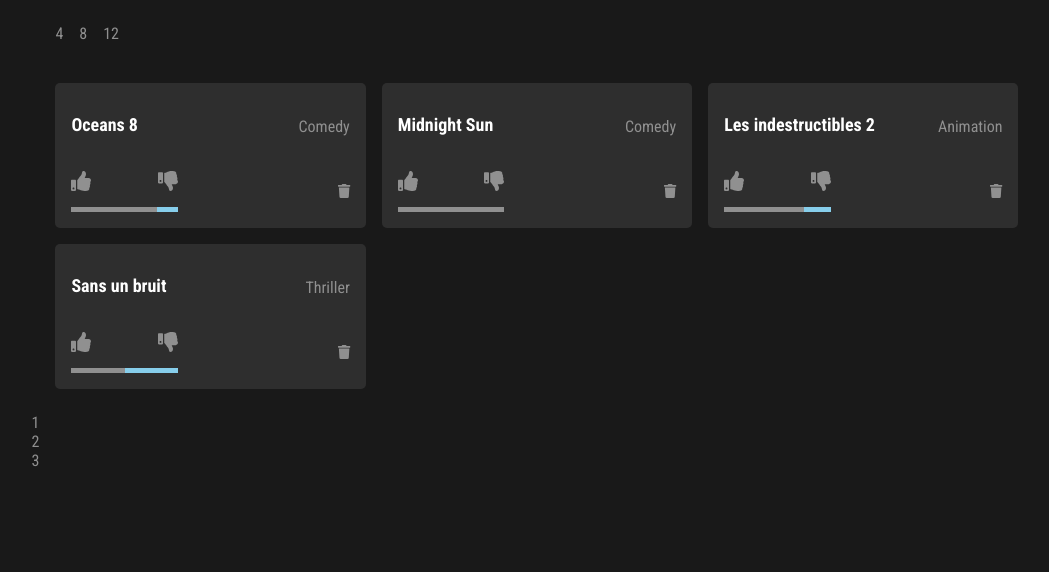
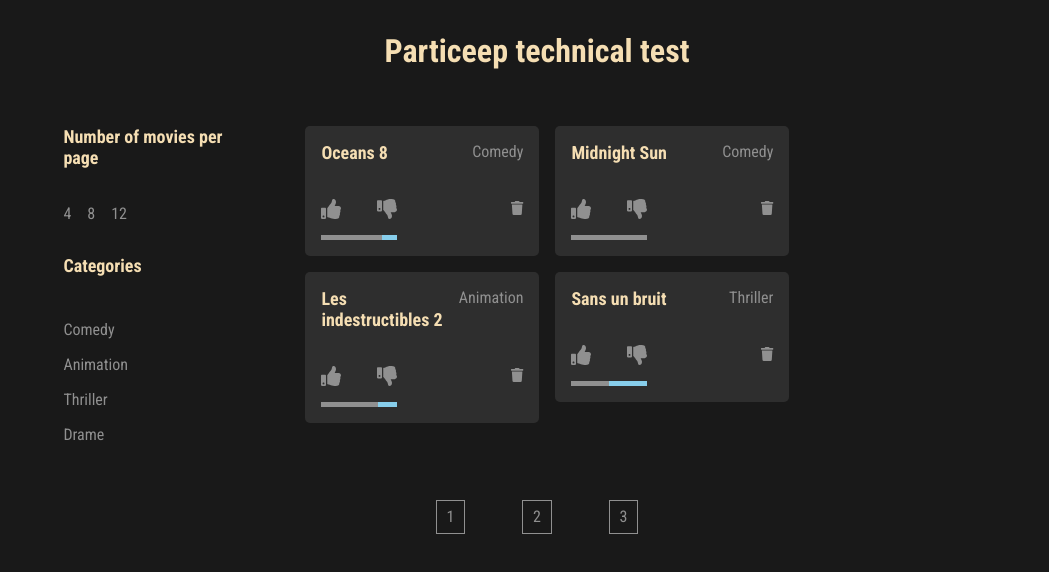
Before and after one commit to AshFromAvalon/particeep, a React (Create React App) app: page / in a window 1280 px wide. Shown: the top 572 px of the page, without its empty margins (103-1152 px from the left). Built offline with nearby package versions, Linux system fonts and the light colour scheme.

Commit message:
layout menu

```diff
--- a/src/App.css
+++ b/src/App.css
@@ -4,12 +4,27 @@
   max-width: 1144px;
 }
 
+header {
+  text-align: center;
+}
+
+header h1 {
+  margin: 1em 0;
+  color: wheat;
+}
+
 .nav {
-  padding: 0 1.5em;
+  margin-top: 1.5em;
+  padding: 0 2em;
+  min-width: 250px;
 }
 
 .nav-limit-item + .nav-limit-item {
   margin-left: 1em;
+}
+
+.nav-category-item {
+  margin: 0.5em 0;
 }
 
 .grid {
@@ -53,7 +68,7 @@
 .row {
   display: flex;
   justify-content: space-between;
-  align-items: center;
+  align-items: flex-start;
 }
 
 .row-col {
@@ -82,3 +97,17 @@
   height: 100%;
   background-color: #909090;
 }
+
+.pagination {
+  margin-top: 1em;
+  width: 20%;
+}
+
+.pagination-item {
+  border: 1px solid #909090;
+  padding: 0.4em 0.6em;
+}
+
+.pagination-item:hover {
+  cursor: pointer;
+}
--- a/src/App.js
+++ b/src/App.js
@@ -8,8 +8,8 @@
   const movies = useSelector((state) => state.movies);
   const [currentPage, setCurrentPage] = useState(1);
   const [moviesPerPage, setMoviesPerPage] = useState(4);
-  // const categories = [...new Set(movies.map((movie) => movie.category))];
-  // const [selectedCat, setSelectedCat] = useState(categories);
+  const categories = [...new Set(movies.map((movie) => movie.category))];
+  const [selectedCat, setSelectedCat] = useState(categories);
 
   // const handleSelect = (cat) => {
   //   console.log(cat);
@@ -31,33 +31,53 @@
 
   return (
     <main className="container">
-      <nav className="row nav">
+      <header className="container">
+        <h1>Particeep technical test</h1>
+      </header>
       <div className="row">
-          <p className="nav-limit-item" onClick={() => setMoviesPerPage(4)}>
+        <nav className="nav col">
+          <div className="row-col">
+            <div className="col mb-2">
+              <div className="row-col">
+                <h2 className="mb-2">Number of movies per page</h2>
+                <div className="col">
+                  <p
+                    className="nav-limit-item"
+                    onClick={() => setMoviesPerPage(4)}
+                  >
                     4
                   </p>
-          <p className="nav-limit-item" onClick={() => setMoviesPerPage(8)}>
+                  <p
+                    className="nav-limit-item"
+                    onClick={() => setMoviesPerPage(8)}
+                  >
                     8
                   </p>
-          <p className="nav-limit-item" onClick={() => setMoviesPerPage(12)}>
+                  <p
+                    className="nav-limit-item"
+                    onClick={() => setMoviesPerPage(12)}
+                  >
                     12
                   </p>
                 </div>
-      </nav>
-      {/* <div className="categories">
+              </div>
+            </div>
+            <div className="col mb-2">
+              <div className="row-col">
+                <h2 className="mb-2">Categories</h2>
                 {categories.map((category) => {
                   return (
-            <div className="row cat-item">
-              <div className="col">
-                <p onClick={() => handleSelect(category)}>X</p>
-              </div>
-              <div className="col">
+                    <div className="row nav-category-item">
                       <p>{category}</p>
-              </div>
                     </div>
                   );
                 })}
-      </div> */}
+              </div>
+            </div>
+          </div>
+        </nav>
+
+        <div className="col">
           <ul className="grid">
             {currentMovies.map((movie) => {
               return (
@@ -72,6 +92,8 @@
               );
             })}
           </ul>
+        </div>
+      </div>
       <Pagination
         moviesPerPage={moviesPerPage}
         totalMovies={movies.length}
--- a/src/components/Pagination.js
+++ b/src/components/Pagination.js
@@ -9,9 +9,13 @@
 
   return (
     <nav>
-      <ul className="pagination">
+      <ul className="container row pagination">
         {pageNumbers.map((number) => {
-          return <li onClick={() => paginate(number)}>{number}</li>;
+          return (
+            <li className="pagination-item" onClick={() => paginate(number)}>
+              {number}
+            </li>
+          );
         })}
       </ul>
     </nav>
--- a/src/index.css
+++ b/src/index.css
@@ -10,6 +10,14 @@
   background-color: #191919;
   font-family: "Roboto Condensed", sans-serif;
   color: #909090;
+}
+
+h1,
+h2,
+h3,
+p {
+  margin: 0;
+  padding: 0;
 }
 
 ul,
@@ -26,7 +34,7 @@
 
 h2 {
   font-weight: 700;
-  color: white;
+  color: wheat;
 }
 
 .category {
```
Lines whose indentation alone changed are shown as unchanged.
